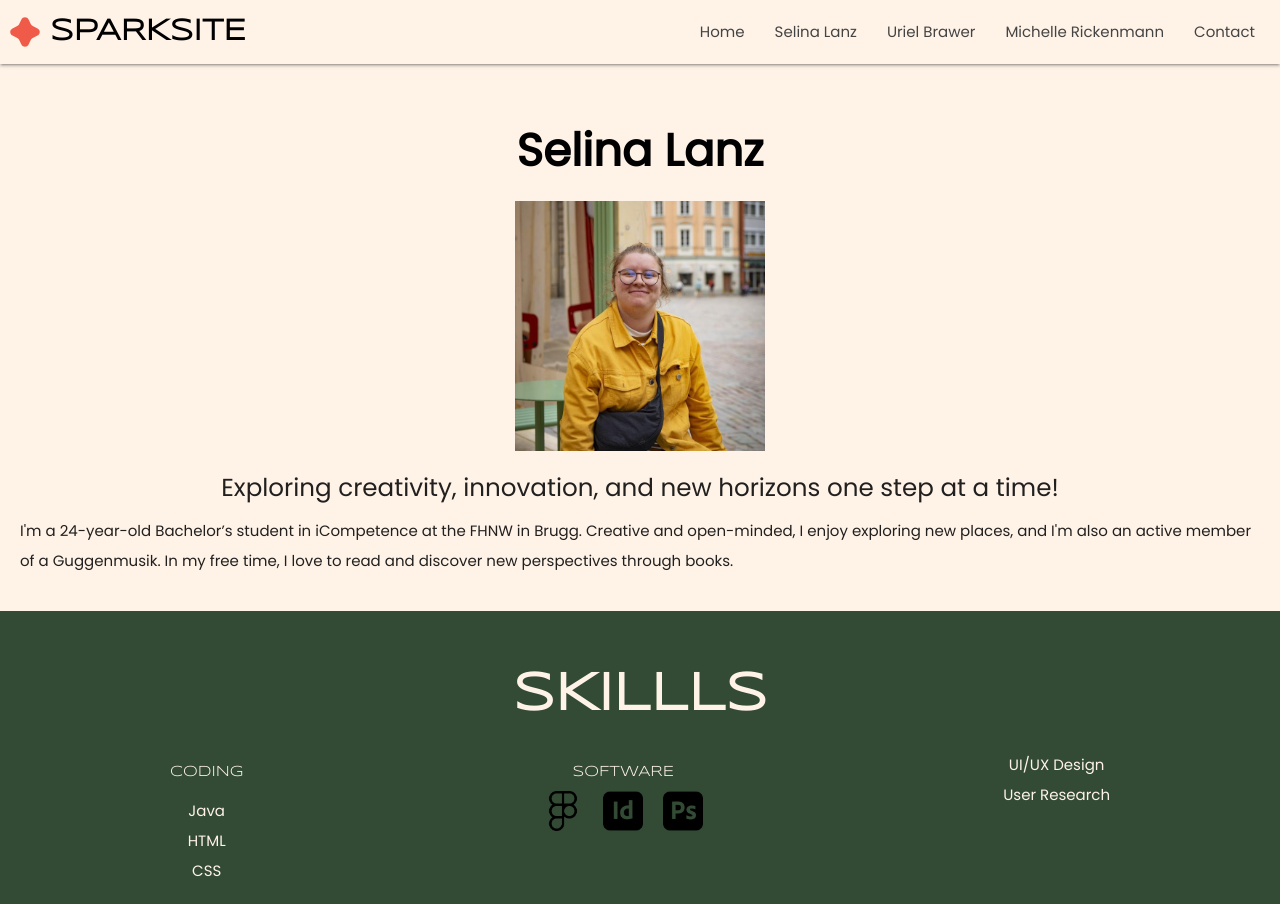
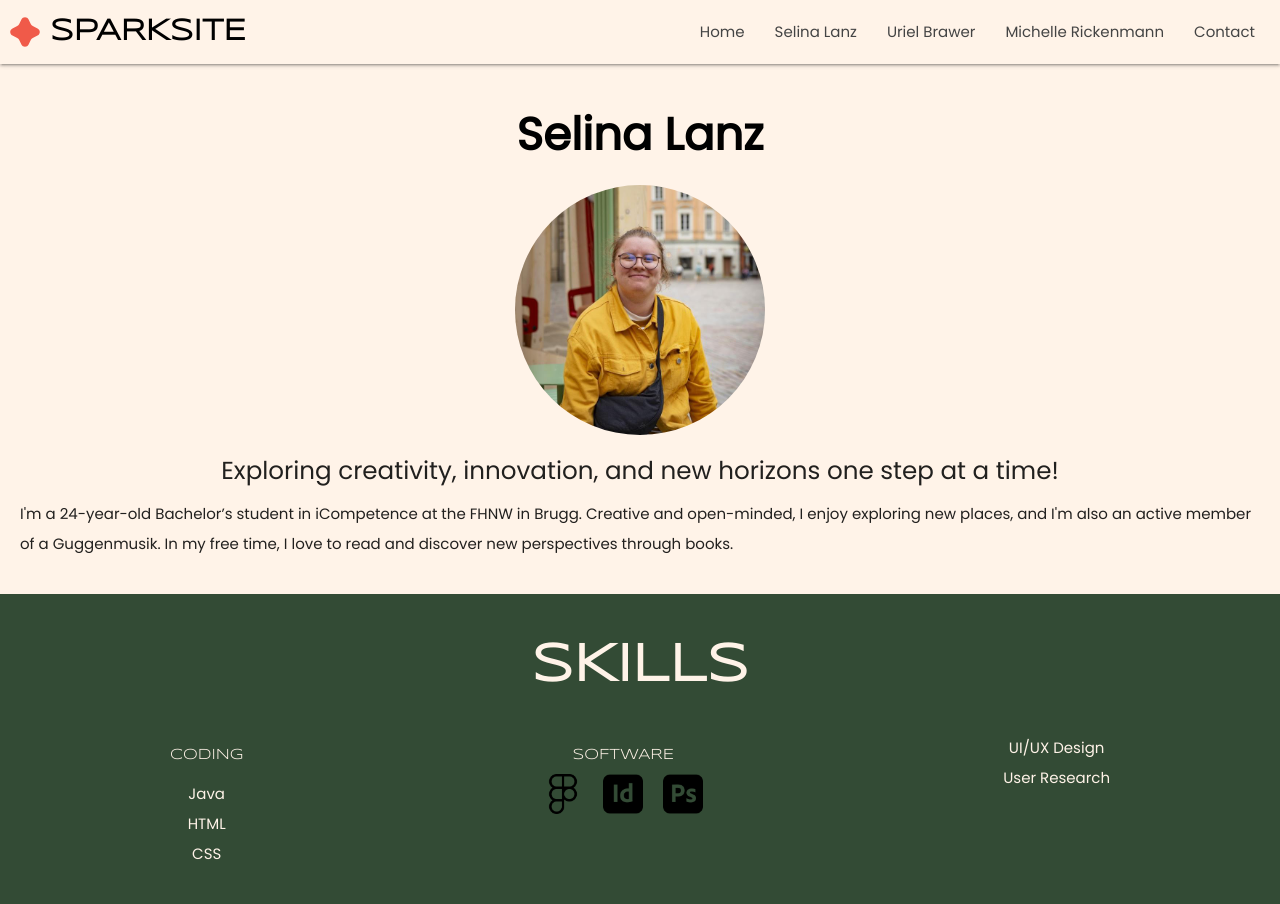
Before and after one commit to urielBrawer/Portfolio, a plain HTML site: page selina.html in a window 1280 px wide. Shown: the top 904 px of the page. Drawn offline with nearby package versions, Linux system fonts and the light colour scheme.

Commit message:
minor changes in skills

```diff
--- a/css/style.css
+++ b/css/style.css
@@ -23,6 +23,7 @@ h1 {
   font-family: 'Poppins', sans-serif;
   font-weight: bold;
   font-size: 3rem;
+  margin: 1.7rem 0;
 }
 
 h2 {
@@ -348,7 +349,7 @@ input:focus {
 .profil img{
   width: 250px;
   height: 250px;
-  border-radius: 0;
+  border-radius: 10rem;
   object-fit: cover;
 }
 
@@ -367,6 +368,8 @@ input:focus {
 
 .skills h2 {
   color: var(--mainColor2);
+  text-transform: uppercase;
+  margin: 1.5rem 0;
 }
 
 
@@ -388,6 +391,7 @@ input:focus {
   justify-content: center;
   gap: 20px; /* Abstand zwischen den Icons */
   margin-top: 10px;
+  color: var(--mainColor2);
 }
 
 .icons .icon {
--- a/selina.html
+++ b/selina.html
@@ -51,7 +51,7 @@
 
 <!-- Skill Section -->
 <section class="skills">
-    <h2>SKILLLS</h2>
+    <h2>skills</h2>
     <div class="skills-container">
         <div class="coding">
             <h3>CODING</h3>
```
